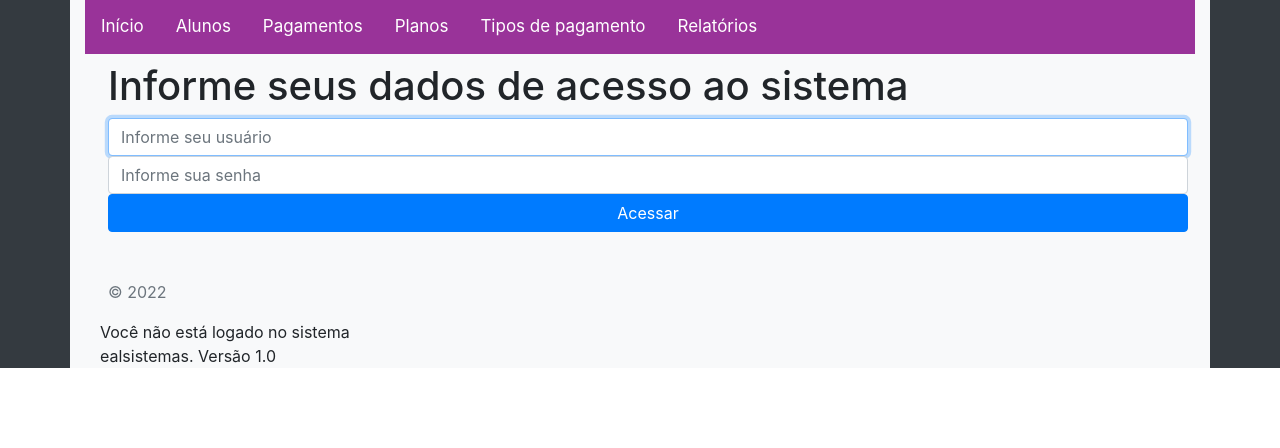
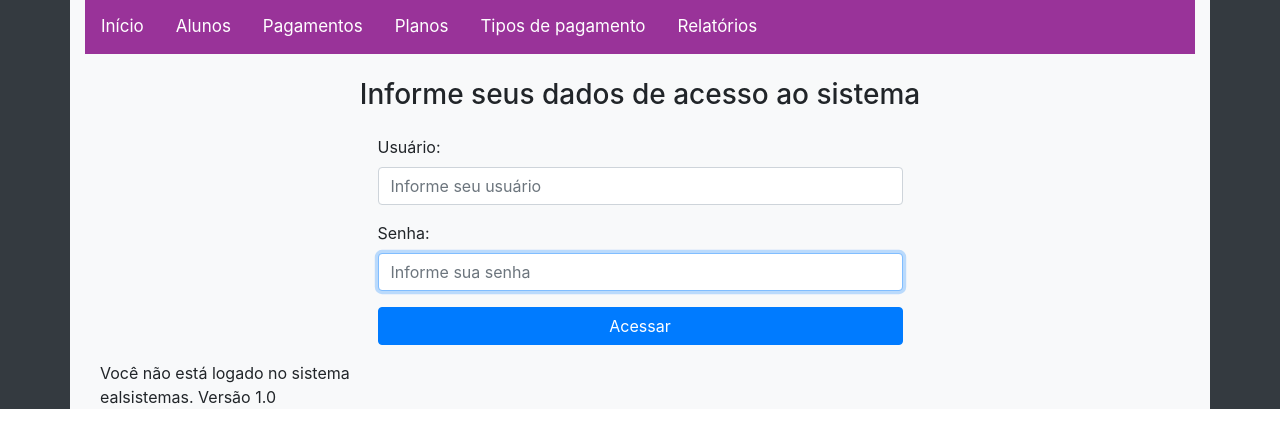
Before and after one commit to engedmundo/gestaoAcademia, a Django app: page /usuarios/login/ in a window 1280 px wide. Shown: the top 448 px of the page. Run offline with Django 4.2, Linux system fonts and the light colour scheme; some libraries are stand-ins or nearby versions.

Commit message:
Alteração na aparência da tela de login

```diff
--- a/core/views.py
+++ b/core/views.py
@@ -59,7 +59,6 @@ def relatorio_list(request):
     if str(request.user) != 'AnonymousUser':
         template_name = 'relatorios.html'
         object_list = Pagamento.objects.all()
-        print(request.user)
 
         start_date = request.GET.get('start_date')
         end_date = request.GET.get('end_date')
--- a/templates/registration/login.html
+++ b/templates/registration/login.html
@@ -2,19 +2,35 @@
 {% load static %}
 
 {% block content %}
-    <div class="container mt-2 ml-2 mr-2 mb-2">
-       <h1>Informe seus dados de acesso ao sistema</h1>
-        <form class="form-signin" method="post" autocomplete="off">
-            {% csrf_token %}
-            <label for="username" class="sr-only">Usuário</label>
-            <input type="text" id="username" name="username" class="form-control" placeholder="Informe seu usuário" required autofocus>
+    <div class="container">
+        <div class="row">
+            <div class="col mt-4 mb-3">
+                <h3 class="text-center">Informe seus dados de acesso ao sistema</h3>
+            </div>
+        </div>
+    </div>
 
-            <label for="password" class="sr-only">Senha</label>
-            <input type="password" id="password" name="password" class="form-control" placeholder="Informe sua senha" required autofocus>
+    <div class="container">
+        <div class="row">
+            <div class="col-md-6 offset-md-3">
+                <form class="form-signin" method="post" autocomplete="off">
+                    {% csrf_token %}
+                    <div class="form-group">
+                        <label for="username" >Usuário:</label>
+                        <br>
+                        <input type="text" id="username" name="username" class="form-control" placeholder="Informe seu usuário">
+                    </div>
+                    <div class="form-group">
+                        <label for="password">Senha:</label>
+                        <input type="password" id="password" name="password" class="form-control" placeholder="Informe sua senha" required autofocus>
+                    </div>
+                    <div class="form-group">
+                        <button class="btn btn-primary btn-block" type="submit">Acessar</button>
+                    </div>
+                </form>
+            </div>
+        </div>
 
-            <button class="btn btn-primary btn-block" type="submit">Acessar</button>
-            <p class="mt-5 mb-3 text-muted">&copy; {% now 'Y' %}</p>
-        </form>
     </div>
 
 {% endblock %}
```
